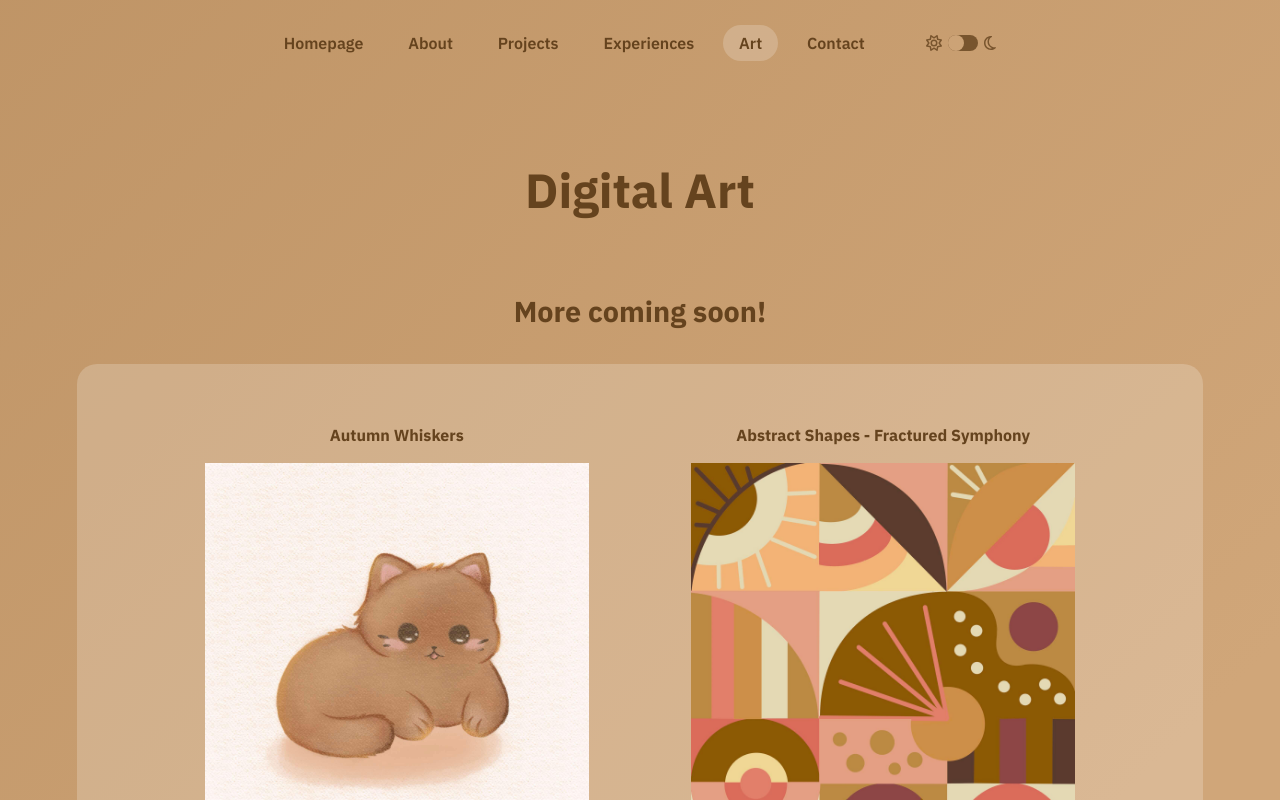
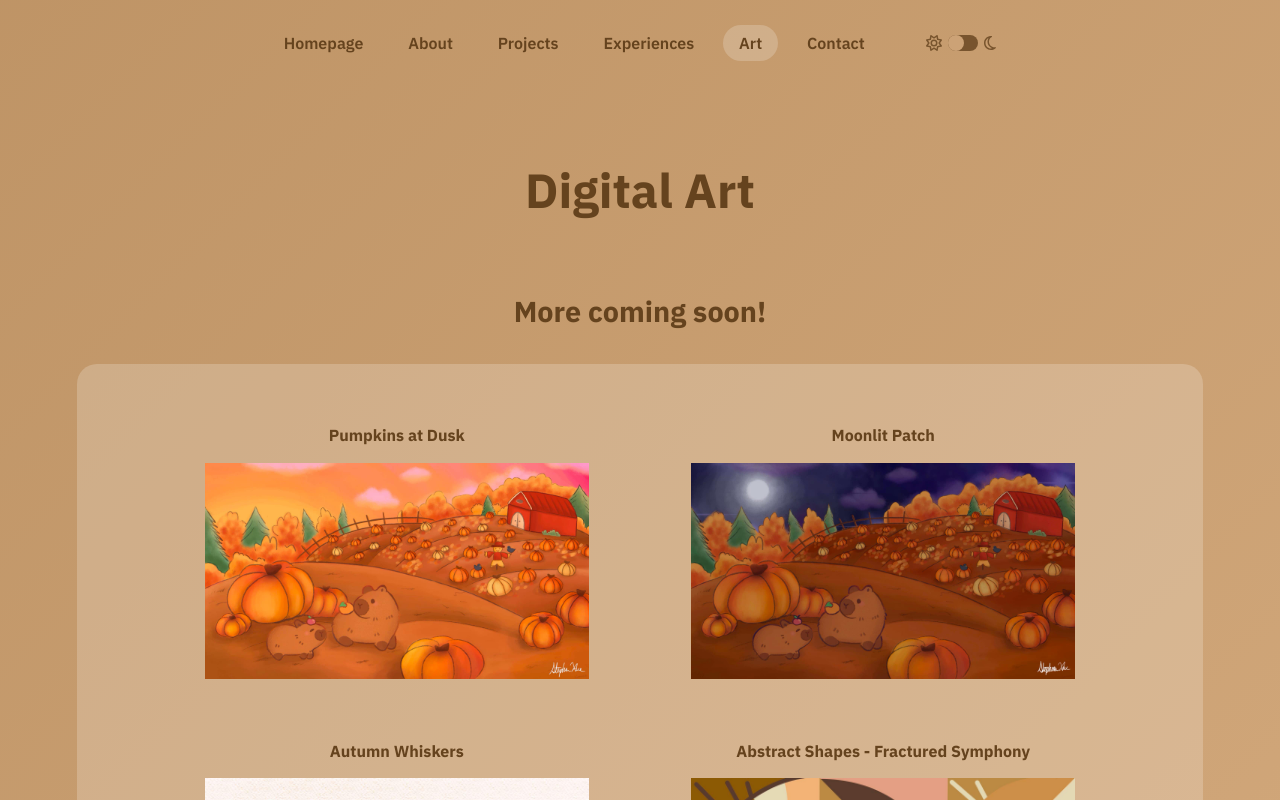
Before and after one commit to steph-xue/portfolio, a React (Vite) app: page /art in a window 1280 px wide. Shown: the top 800 px of the page. Built offline with nearby package versions, Linux system fonts and the light colour scheme.

Commit message:
add new artwork

```diff
--- a/src/image-data/art-data.jsx
+++ b/src/image-data/art-data.jsx
@@ -41,4 +41,16 @@ export default [
         title: "Autumn Whiskers",
         source: "/images/art/brown-cat.jpg",
     },
+    {
+        id: 8,
+        name: "capy-night",
+        title: "Moonlit Patch",
+        source: "/images/art/capy-night.jpg",
+    },
+    {
+        id: 9,
+        name: "capy-sunset",
+        title: "Pumpkins at Dusk",
+        source: "/images/art/capy-sunset.jpg",
+    },
 ]
--- a/src/style.scss
+++ b/src/style.scss
@@ -1868,42 +1868,49 @@ a {
 }
 
 .full-image-art {
-	height: 20em;
+	max-height: 35em;
+    max-width: 30em;
 }
 
 @media (min-width: 600px) {
 	.full-image-art {
-		height: 30em;
+		max-height: 40em;
+        max-width: 40em;
 	}
 }
 
 @media (min-width: 800px) {
 	.full-image-art {
-		height: 34em;
+		max-height: 45em;
+        max-width: 50em;
 	}
 }
 
 @media (min-width: 1000px) {
 	.full-image-art {
-		height: 38em;
+		max-height: 48em;
+        max-width: 60em;
 	}
 }
 
 @media (min-width: 1200px) {
 	.full-image-art {
-		height: 42em;
+		max-height: 52em;
+        max-width: 70em;
 	}
 }
 
 @media (min-width: 1400px) {
 	.full-image-art {
-		height: 45em;
+		max-height: 55em;
+        max-width: 80em;
 	}
 }
 
 @media (min-width: 1600px) {
 	.full-image-art {
-		height: 50em;
+		max-height: 60em;
+        max-width: 90em;
 	}
 }
 
```
Also changed, not shown: public/images/art/capy-night.jpg (added), public/images/art/capy-sunset.jpg (added).
